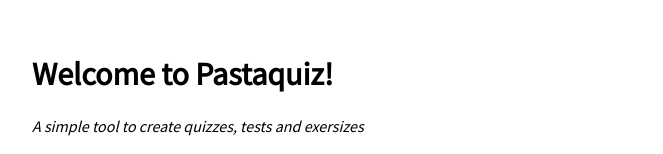
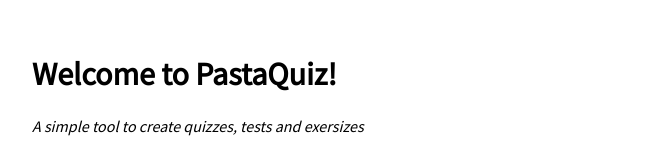
Before and after one commit to TimurRin/pastaquiz, a Svelte app: page / in a window 1280 px wide. Shown: the part 118-272 px from the top of the page, without its empty margins (0-663 px from the left). Built offline with nearby package versions, Linux system fonts and the light colour scheme.

Commit message:
PastaQuiz name styling

```diff
--- a/public/index.html
+++ b/public/index.html
@@ -4,7 +4,7 @@
 	<meta charset='utf-8'>
 	<meta name='viewport' content='width=device-width,initial-scale=1'>
 
-	<title>pastaquiz</title>
+	<title>PastaQuiz</title>
 
 	<!-- <link rel='icon' type='image/webp' href='/ibra.webp'> -->
 	<link rel='stylesheet' href='/global.css'>
--- a/src/quiz/Dashboard.svelte
+++ b/src/quiz/Dashboard.svelte
@@ -46,7 +46,7 @@
                     on:click={() => updateEdit(selectedQuiz.id)}>Edit</button
                 >
             {:else}
-                <h1>{"Welcome to Pastaquiz!"}</h1>
+                <h1>{"Welcome to PastaQuiz!"}</h1>
                 <p>
                     <i>A simple tool to create quizzes, tests and exersizes</i>
                 </p>
```
